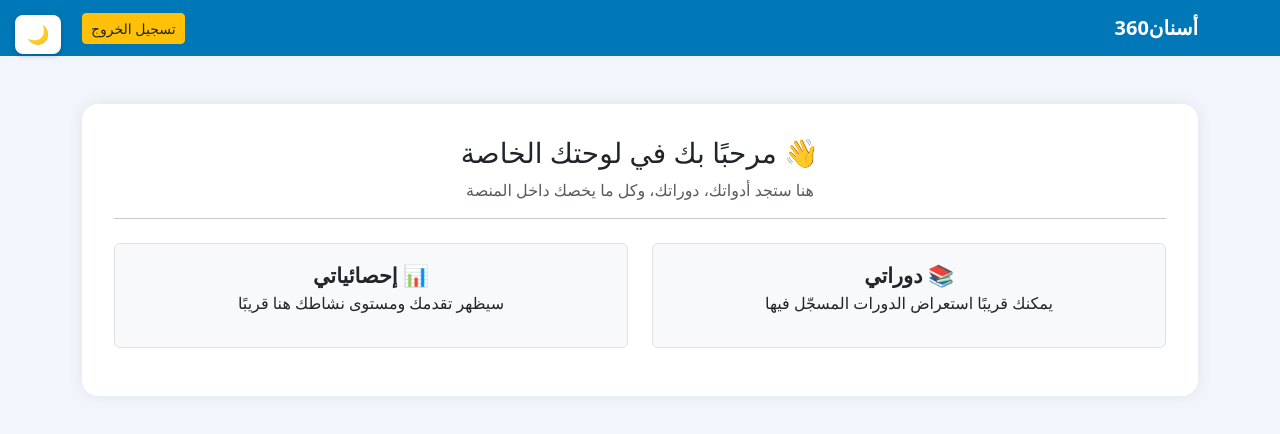
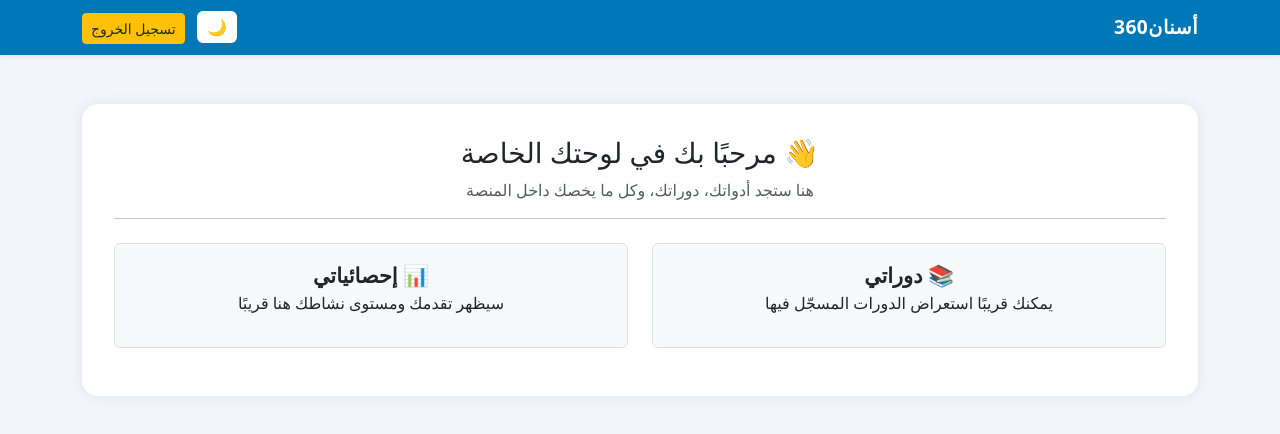
Before and after one commit to mohammmed2222/asnan360, a website: page dashboard.html in a window 1280 px wide. Drawn offline with nearby package versions, Linux system fonts and the light colour scheme.

Commit message:
Update dashboard.html

```diff
--- a/dashboard.html
+++ b/dashboard.html
@@ -8,15 +8,23 @@
   <style>
     body {
       background-color: #f2f6fc;
+      padding-top: 56px; /* لإفساح مكان للشريط الثابت */
     }
 
     .navbar {
       background-color: #0077b6;
+      transition: background-color 0.3s ease;
+    }
+
+    body.dark .navbar {
+      background-color: #1c2541 !important;
     }
 
     .navbar-brand {
       color: #fff;
       font-weight: bold;
+      font-size: 1.2rem;
+      letter-spacing: 0.5px;
     }
 
     .card-welcome {
@@ -32,25 +40,19 @@
       margin-bottom: 1rem;
     }
 
-    /* زر الوضع الداكن */
     .theme-toggle {
-      position: fixed;
-      top: 15px;
-      left: 15px;
       background: #fff;
       color: #000;
       border: none;
-      padding: 6px 12px;
-      border-radius: 8px;
+      padding: 4px 10px;
+      border-radius: 6px;
       cursor: pointer;
-      font-weight: bold;
-      font-size: 18px;
-      z-index: 999;
-      box-shadow: 0 2px 5px rgba(0,0,0,0.2);
+      font-size: 16px;
+      margin-left: 8px;
     }
 
     body.dark .theme-toggle {
-      background: #333;
+      background: #444;
       color: #ffd60a;
     }
 
@@ -82,13 +84,14 @@
 </head>
 <body>
 
-  <button id="toggleTheme" class="theme-toggle">🌙</button>
-
-  <!-- شريط التنقل -->
-  <nav class="navbar navbar-expand-lg navbar-dark">
-    <div class="container">
-      <span class="navbar-brand">أسنان360</span>
-      <button class="btn btn-warning btn-sm text-dark" onclick="logout()">تسجيل الخروج</button>
+  <!-- شريط تنقل ثابت وأنيق -->
+  <nav class="navbar navbar-expand-lg navbar-dark fixed-top shadow-sm">
+    <div class="container d-flex justify-content-between align-items-center">
+      <a class="navbar-brand" href="dashboard.html">أسنان360</a>
+      <div>
+        <button id="toggleTheme" class="theme-toggle">🌙</button>
+        <button class="btn btn-warning btn-sm text-dark" onclick="logout()">تسجيل الخروج</button>
+      </div>
     </div>
   </nav>
 
```
